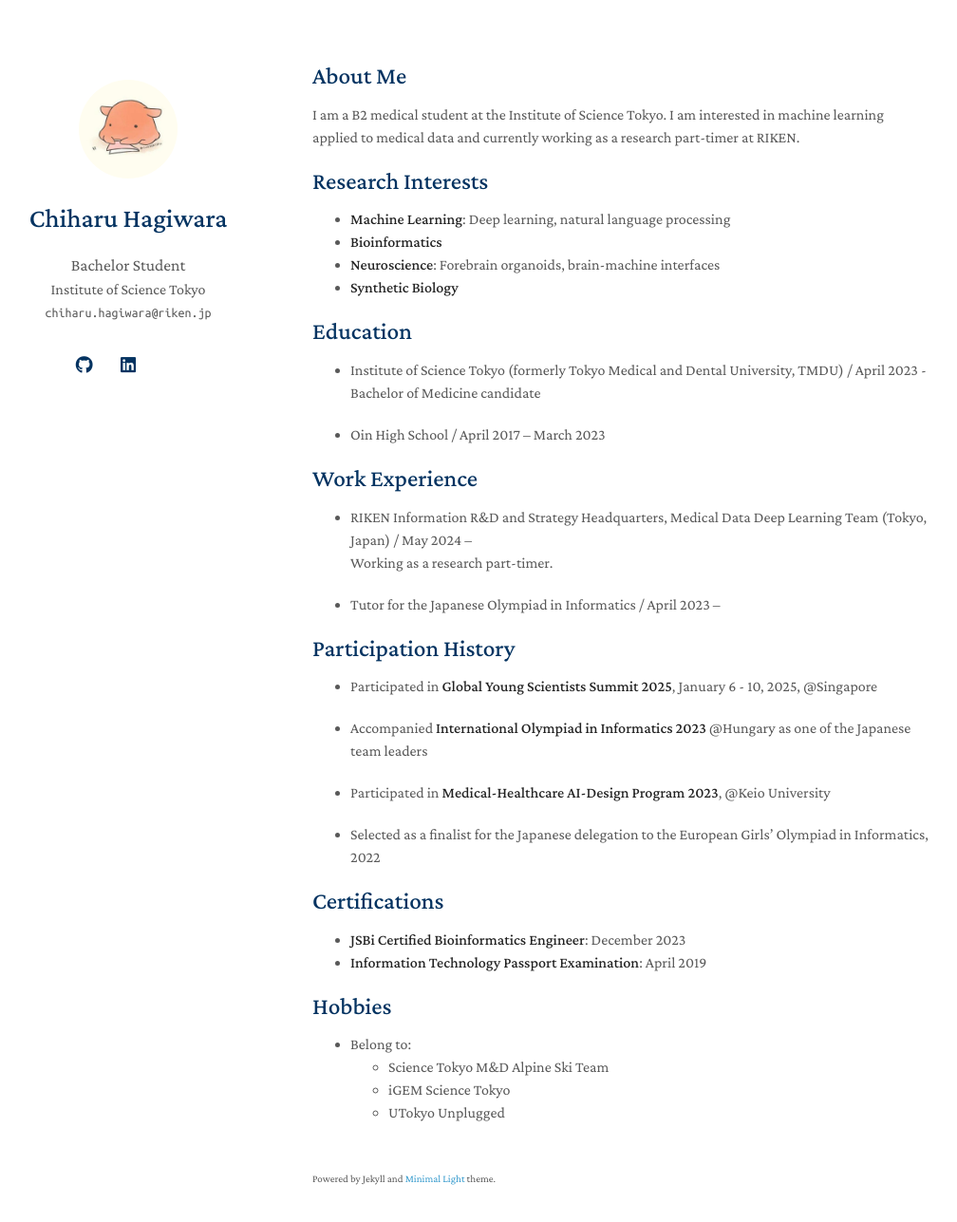
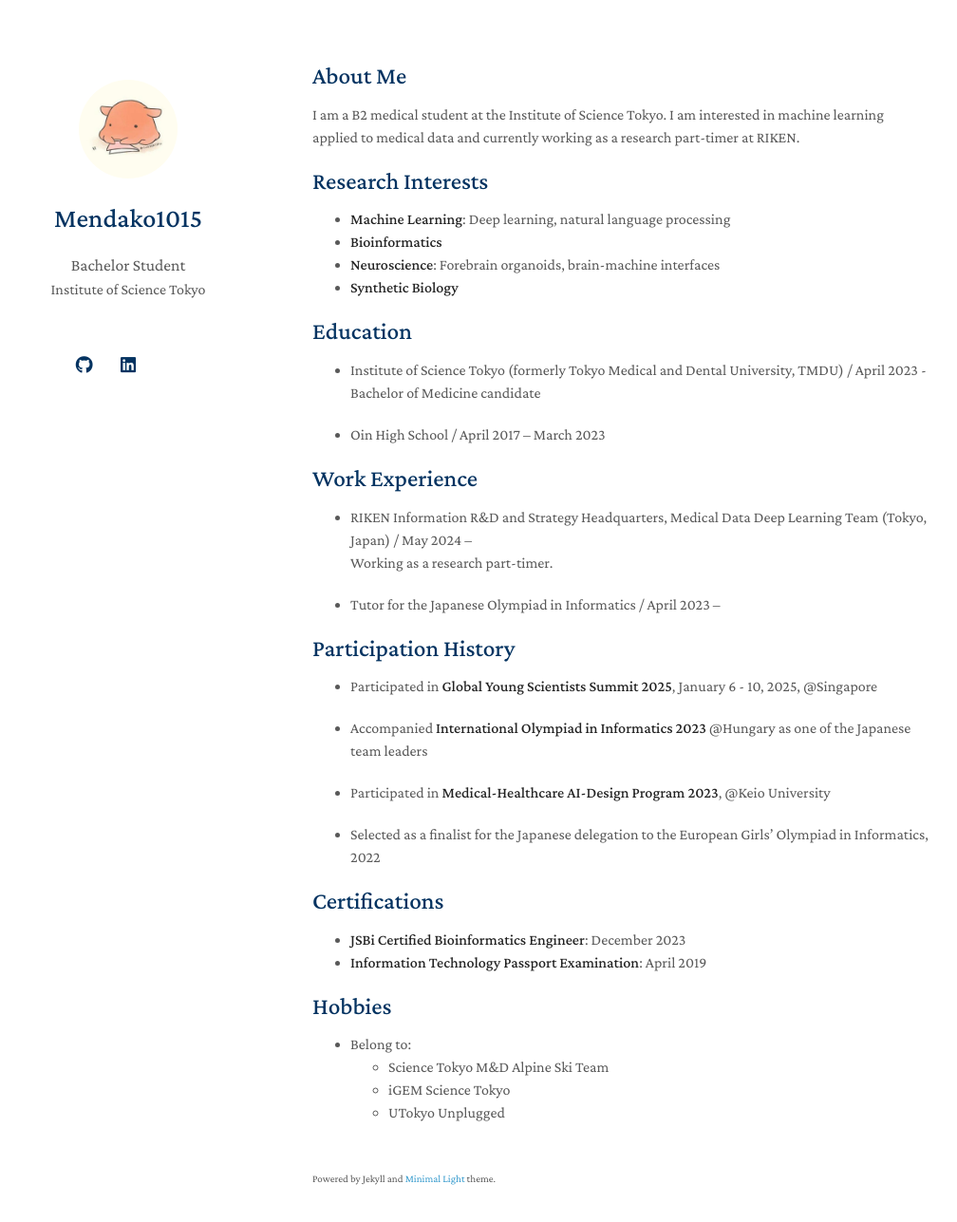
Before and after one commit to mendako1015/mendako1015.github.io, a Jekyll site: the page built from index.md, in a window 1280 px wide and 1322 px high. Shown: the top 1287 px of the window at 95% size, without its empty margins (141-1149 px from the left). Built offline with Jekyll 4.4.1, drawn with Linux system fonts in a browser that asks for light colours; a style sheet for code colours, icons or effects is not loaded.

Commit message:
update name

```diff
--- a/_config.yml
+++ b/_config.yml
@@ -1,8 +1,7 @@
 # Basic Information
-title: Chiharu Hagiwara
+title: Mendako1015
 position: Bachelor Student
 affiliation: Institute of Science Tokyo
-email: chiharu.hagiwara@riken.jp
 
 # Search Engine Optimization (SEO)
 # The following information is used to improve the website traffic from search engines, e.g., Google.
```
